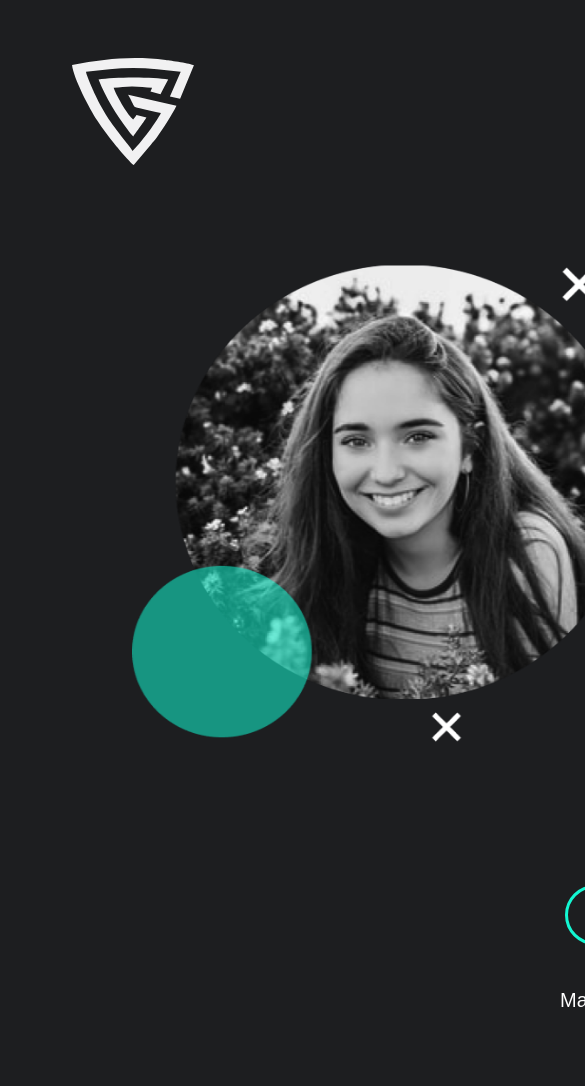
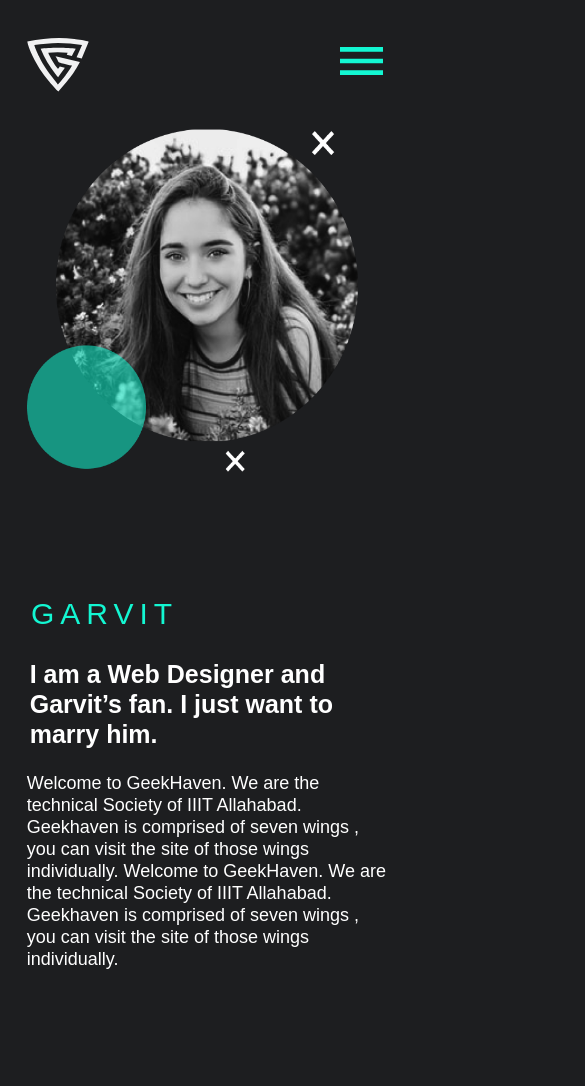
Before and after one commit to ere6us/APK-demo-improved, a plain HTML site: page index.html in a window 390 px wide. Shown: the top 1086 px of the page, 585 px wide, since content can reach past the window. Before the commit the page ends 1012 px from the top, so only its background shows below. Drawn offline with Linux system fonts and the light colour scheme.

Commit message:
added mobile view
Just copied css from figma again, hopefully, it'd look good on the mobile

```diff
--- a/index.html
+++ b/index.html
@@ -8,10 +8,12 @@
     <link rel="stylesheet" href="styles.css">
 </head>
 <body>
-    <nav class="topnav">
-        <img src="assets/geekhaven-icon.svg" alt="geekhaven-icon">
+    <nav>
+        <img class="logo" src="assets/geekhaven-icon.svg" alt="geekhaven-icon">
 
-
+        <div class="menu">
+            <img src="assets/menu-icon.svg" alt="menu">
+        </div>
         <a class="about" href="about.html">About</a>
         <a class="contact" href="contact.html">Contact</a>
     </nav>
--- a/styles.css
+++ b/styles.css
@@ -7,9 +7,10 @@ body{
 
 nav{
     position: fixed;
+    z-index: 1;
 }
 
-nav img{
+.logo{
     position: absolute;
 
     height: 107.54609680175781px;
@@ -17,7 +18,6 @@ nav img{
     left: 71px;
     top: 58px;
     border-radius: 0px;
-
 }
 
 .about{
@@ -129,3 +129,88 @@ footer{
     line-height: 24px;
     color: #FFFFFF;
 }
+
+.menu{
+    display: none;
+    position: absolute;
+    width: 43px;
+    height: 28px;
+    left: 340px;
+    top: 47px;
+}
+/* For mobile */
+@media screen and (max-width: 800px) {
+    .menu{
+        display: block;
+    }
+    .socials{
+        position: absolute;
+        width: 357px;
+        height: 60px;
+        left: 23px;
+        top: 1089px;
+    }
+    footer{
+        position: absolute;
+        width: 370px;
+        height: 49px;
+        left: 25px;
+        top: 1170px;
+
+        font-style: normal;
+        font-weight: 500;
+        font-size: 18px;
+        line-height: 22px;
+    }
+    .texts p{
+        position: absolute;
+        width: 361.35px;
+        height: 283px;
+        left: 26.82px;
+        top: 754px;
+
+        font-style: normal;
+        font-weight: 500;
+        font-size: 18px;
+        line-height: 22px;
+    }
+    .texts h2{
+        position: absolute;
+        width: 362.31px;
+        height: 99px;
+        left: 29.69px;
+        top: 638px;
+
+        font-style: normal;
+        font-weight: 600;
+        font-size: 25px;
+        line-height: 30px;
+    }
+    .texts h1{
+        position: absolute;
+        width: 361px;
+        height: 51px;
+        left: 31px;
+        top: 570px;
+
+        font-style: normal;
+        font-weight: 500;
+        font-size: 30px;
+        line-height: 37px;
+        letter-spacing: 0.2em;
+    }
+    main img{
+        position: absolute;
+        width: 331px;
+        height: 358px;
+        left: 27px;
+        top: 122px;
+    }
+    .logo{
+        position: absolute;
+        width: 62px;
+        height: 54px;
+        left: 27px;
+        top: 38px;
+    }
+}
```
